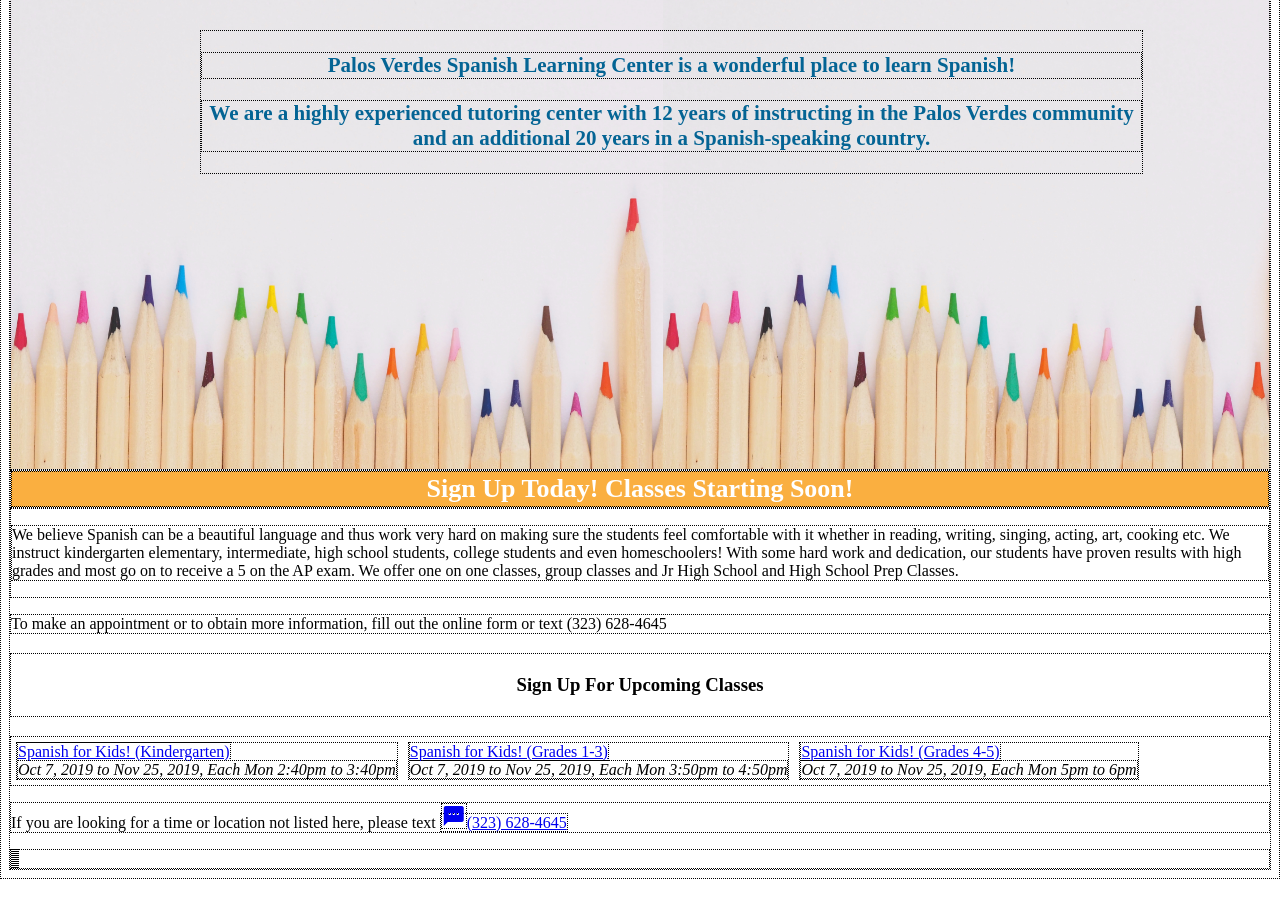
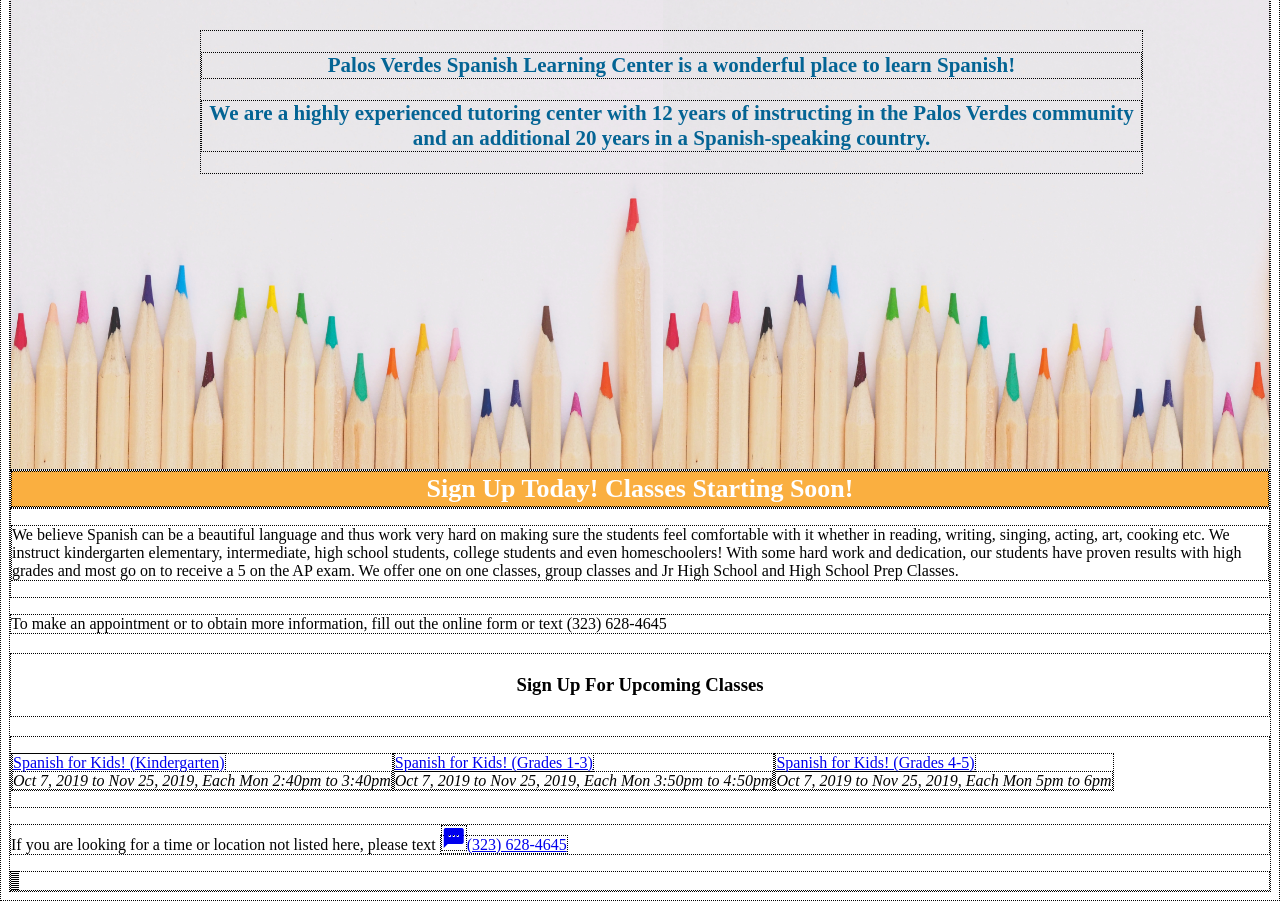
Before and after one commit to acooper306/pvslc, a plain HTML site: page index.html in a window 1280 px wide. Shown: the part 120-1021 px from the top of the page. Before the commit the page ends 999 px from the top, so only its background shows below. Drawn offline with Linux system fonts and the light colour scheme.

```diff
--- a/css/styles.css
+++ b/css/styles.css
@@ -65,5 +65,5 @@
 
 .sign-up p {
   border: dotted black 1px;
-  margin: 5px;
+  margin: 0, 5px, 0, 5px;
 }
```
Also changed, not shown: 1 other file.
